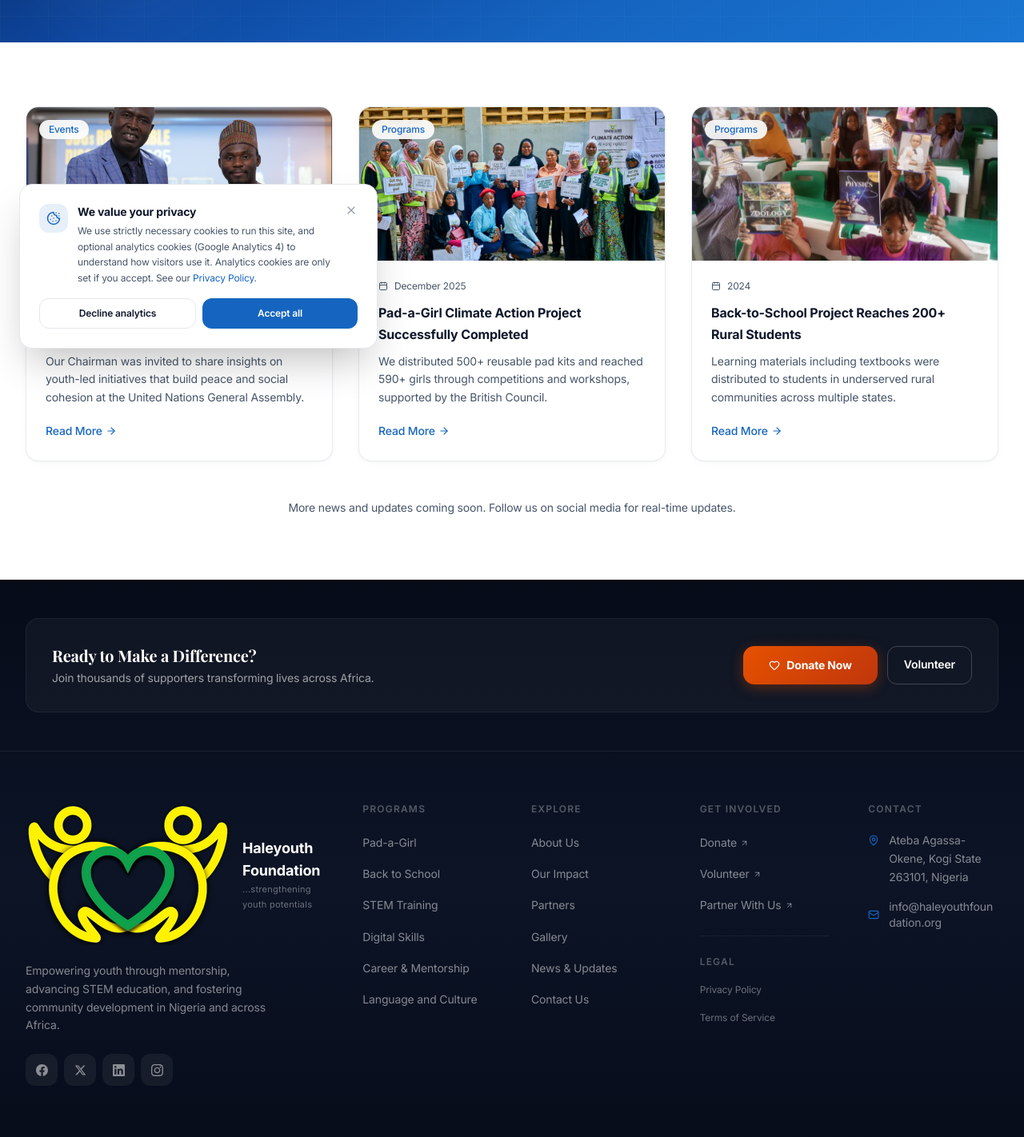
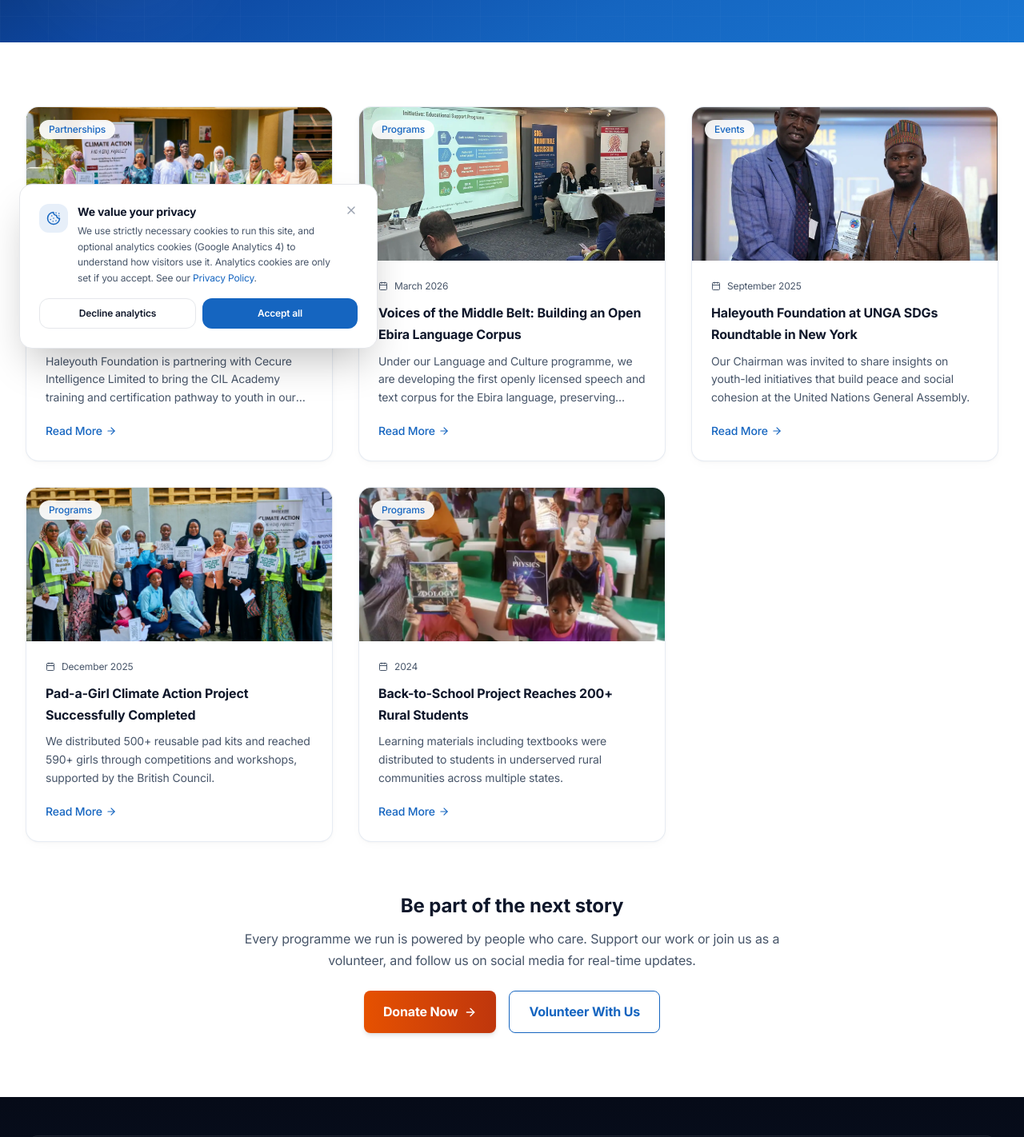
Before and after one commit to haleyouth/haleyouthfoundation, a Next.js app: page /news in a window 1280 px wide. Shown: the part 340-1762 px from the top of the page at 80% size. Built offline with nearby package versions, Linux system fonts and the light colour scheme; a web font is replaced by a local one.

Commit message:
feat: site content and layout updates across home, programs, get-involved, and impact
Home mission/about/newsletter refinements, get-involved (donate/volunteer/partner) and impact/news updates, footer and layout tweaks, and dependency bumps for the image-optimization and email tooling.

```diff
--- a/package.json
+++ b/package.json
@@ -4,6 +4,8 @@
   "private": true,
   "scripts": {
     "dev": "next dev",
+    "optimize-images": "node scripts/optimize-images.mjs",
+    "prebuild": "node scripts/optimize-images.mjs",
     "build": "next build",
     "start": "next start",
     "lint": "eslint",
@@ -28,7 +30,7 @@
     "firebase": "^12.11.0",
     "framer-motion": "^12.38.0",
     "lucide-react": "^1.7.0",
-    "next": "16.2.2",
+    "next": "^16.2.10",
     "react": "19.2.4",
     "react-dom": "19.2.4",
     "react-hook-form": "^7.72.1",
@@ -42,7 +44,7 @@
     "@types/react": "^19",
     "@types/react-dom": "^19",
     "eslint": "^9",
-    "eslint-config-next": "16.2.2",
+    "eslint-config-next": "^16.2.10",
     "tailwindcss": "^4",
     "typescript": "^5"
   }
--- a/src/app/get-involved/donate/page.tsx
+++ b/src/app/get-involved/donate/page.tsx
@@ -4,6 +4,7 @@ import { useState } from "react";
 import { motion } from "framer-motion";
 import PageHeader from "@/components/ui/PageHeader";
 import { submitDonation } from "@/lib/submissions";
+import { logConversion } from "@/lib/firebase";
 import { SITE_CONFIG } from "@/lib/constants";
 import { Heart, BookOpen, Shirt, Shield, CreditCard, Building2, CheckCircle, AlertCircle, Loader2, User, Mail, MessageSquare, Copy, Check, Phone } from "lucide-react";
 
@@ -81,8 +82,10 @@ export default function DonatePage() {
     if (!effectiveAmount || !name || !email || !phone) return;
     setLoading(true);
     setError("");
+    void logConversion("donate_intent", { amount: effectiveAmount, currency, program });
     try {
       await submitDonation({ name, email, phone, amount: effectiveAmount, currency, program, message, method, anonymous });
+      void logConversion("donate_submitted", { amount: effectiveAmount, currency, program });
       setSubmitted(true);
     } catch {
       setError("Something went wrong. Please try again or contact us directly.");
--- a/src/app/get-involved/partner-with-us/page.tsx
+++ b/src/app/get-involved/partner-with-us/page.tsx
@@ -4,6 +4,7 @@ import { useState } from "react";
 import { motion } from "framer-motion";
 import PageHeader from "@/components/ui/PageHeader";
 import { submitPartner } from "@/lib/submissions";
+import { logConversion } from "@/lib/firebase";
 import { Send, CheckCircle, AlertCircle, Loader2, Target, Users, Globe, TrendingUp, Award, Handshake } from "lucide-react";
 
 const benefits = [
@@ -29,6 +30,7 @@ export default function PartnerWithUsPage() {
     setError("");
     try {
       await submitPartner(form);
+      void logConversion("partner_applied");
       setSubmitted(true);
     } catch {
       setError("Something went wrong. Please try again.");
--- a/src/app/get-involved/volunteer/page.tsx
+++ b/src/app/get-involved/volunteer/page.tsx
@@ -4,6 +4,7 @@ import { useState } from "react";
 import { motion } from "framer-motion";
 import PageHeader from "@/components/ui/PageHeader";
 import { submitVolunteer } from "@/lib/submissions";
+import { logConversion } from "@/lib/firebase";
 import { Send, CheckCircle, AlertCircle, Loader2, Users, MapPin, Clock, Briefcase } from "lucide-react";
 
 export default function VolunteerPage() {
@@ -21,6 +22,7 @@ export default function VolunteerPage() {
     setError("");
     try {
       await submitVolunteer(form);
+      void logConversion("volunteer_applied");
       setSubmitted(true);
     } catch {
       setError("Something went wrong. Please try again.");
--- a/src/app/layout.tsx
+++ b/src/app/layout.tsx
@@ -22,6 +22,7 @@ const orgJsonLd = {
     addressCountry: SITE_CONFIG.addressParts.addressCountry,
   },
   email: SITE_CONFIG.email,
+  telephone: SITE_CONFIG.phoneHref,
   identifier: `CAC ${SITE_CONFIG.registrationNumber}`,
   sameAs: [
     SITE_CONFIG.social.facebook,
@@ -44,6 +45,7 @@ const playfair = Playfair_Display({
 });
 
 export const metadata: Metadata = {
+  metadataBase: new URL(SITE_CONFIG.url),
   title: {
     default: "Haleyouth Foundation — Strengthening Youth Potentials",
     template: "%s | Haleyouth Foundation",
--- a/src/app/news/page.tsx
+++ b/src/app/news/page.tsx
@@ -8,10 +8,26 @@ export const metadata: Metadata = { title: "News & Updates" };
 
 const posts = [
   {
+    slug: "cil-academy-digital-skills-partnership",
+    title: "New Partnership: Digital Skills Training with CIL Academy",
+    excerpt: "Haleyouth Foundation is partnering with Cecure Intelligence Limited to bring the CIL Academy training and certification pathway to youth in our communities, with internship and employment pathways for graduates.",
+    image: "/images/events/Garki_IMG_0015.webp",
+    date: "June 2026",
+    category: "Partnerships",
+  },
+  {
+    slug: "voices-of-the-middle-belt-ebira-corpus",
+    title: "Voices of the Middle Belt: Building an Open Ebira Language Corpus",
+    excerpt: "Under our Language and Culture programme, we are developing the first openly licensed speech and text corpus for the Ebira language, preserving heritage and widening access to digital tools for millions of speakers.",
+    image: "/images/events/UNGA80_d.webp",
+    date: "March 2026",
+    category: "Programs",
+  },
+  {
     slug: "unga-sdgs-roundtable-2025",
     title: "Haleyouth Foundation at UNGA SDGs Roundtable in New York",
     excerpt: "Our Chairman was invited to share insights on youth-led initiatives that build peace and social cohesion at the United Nations General Assembly.",
-    image: "/images/events/UNGA80_a.jpg",
+    image: "/images/events/UNGA80_a.webp",
     date: "September 2025",
     category: "Events",
   },
@@ -19,7 +35,7 @@ const posts = [
     slug: "pad-a-girl-climate-action-completion",
     title: "Pad-a-Girl Climate Action Project Successfully Completed",
     excerpt: "We distributed 500+ reusable pad kits and reached 590+ girls through competitions and workshops, supported by the British Council.",
-    image: "/images/events/Garki_IMG_0011.jpg",
+    image: "/images/events/Garki_IMG_0011.webp",
     date: "December 2025",
     category: "Programs",
   },
@@ -27,7 +43,7 @@ const posts = [
     slug: "back-to-school-2024",
     title: "Back-to-School Project Reaches 200+ Rural Students",
     excerpt: "Learning materials including textbooks were distributed to students in underserved rural communities across multiple states.",
-    image: "/images/events/Back2School.jpg",
+    image: "/images/events/Back2School.webp",
     date: "2024",
     category: "Programs",
   },
@@ -61,8 +77,25 @@ export default function NewsPage() {
             ))}
           </div>
 
-          <div className="text-center mt-12">
-            <p className="text-text-secondary text-sm">More news and updates coming soon. Follow us on social media for real-time updates.</p>
+          <div className="text-center mt-16 max-w-2xl mx-auto">
+            <h2 className="text-2xl font-bold text-text-primary mb-3">Be part of the next story</h2>
+            <p className="text-text-secondary mb-6">
+              Every programme we run is powered by people who care. Support our work or join us as a volunteer, and follow us on social media for real-time updates.
+            </p>
+            <div className="flex flex-wrap justify-center gap-4">
+              <Link
+                href="/get-involved/donate"
+                className="inline-flex items-center gap-2 px-6 py-3 bg-gradient-to-r from-accent to-[#BF360C] text-white font-bold rounded-lg shadow-md hover:shadow-lg transition-all"
+              >
+                Donate Now <ArrowRight size={16} />
+              </Link>
+              <Link
+                href="/get-involved/volunteer"
+                className="inline-flex items-center gap-2 px-6 py-3 border border-primary text-primary font-bold rounded-lg hover:bg-primary/5 transition-all"
+              >
+                Volunteer With Us
+              </Link>
+            </div>
           </div>
         </div>
       </section>
--- a/src/components/home/AboutPreview.tsx
+++ b/src/components/home/AboutPreview.tsx
@@ -15,10 +15,10 @@ export default function AboutPreview() {
           <div className={`relative transition-all duration-700 ${inView ? "opacity-100 translate-x-0" : "opacity-0 -translate-x-8"}`}>
             <div className="relative w-full aspect-[4/3]">
               <div className="absolute top-0 left-0 w-[65%] h-[72%] rounded-xl sm:rounded-2xl overflow-hidden shadow-xl z-10">
-                <Image src="/images/events/UNGA80_a.jpg" alt="Haleyouth Foundation representatives at the SDGs Roundtable Discussion, UN General Assembly 2025, New York" fill className="object-cover" sizes="(max-width: 1024px) 60vw, 30vw" />
+                <Image src="/images/events/UNGA80_a.webp" alt="Haleyouth Foundation representatives at the SDGs Roundtable Discussion, UN General Assembly 2025, New York" fill className="object-cover" sizes="(max-width: 1024px) 60vw, 30vw" />
               </div>
               <div className="absolute bottom-0 right-0 w-[55%] h-[60%] rounded-xl sm:rounded-2xl overflow-hidden shadow-xl z-20 border-[3px] sm:border-4 border-white">
-                <Image src="/images/events/JabiAK ADAAVA 37.jpg" alt="Schoolgirls holding Pad-a-Girl advocacy placards at the Jabi distribution event, Abuja" fill className="object-cover" sizes="(max-width: 1024px) 50vw, 25vw" />
+                <Image src="/images/events/JabiAK ADAAVA 37.webp" alt="Schoolgirls holding Pad-a-Girl advocacy placards at the Jabi distribution event, Abuja" fill className="object-cover" sizes="(max-width: 1024px) 50vw, 25vw" />
               </div>
               {/* Stat badge */}
               <div className="absolute -bottom-2 left-2 sm:-bottom-3 sm:left-3 bg-white rounded-lg sm:rounded-xl p-2.5 sm:p-3 shadow-lg z-30 border border-gray-100">
--- a/src/components/home/NewsletterSignup.tsx
+++ b/src/components/home/NewsletterSignup.tsx
@@ -5,6 +5,7 @@ import { motion } from "framer-motion";
 import { useScrollAnimation } from "@/hooks/useScrollAnimation";
 import { Send, CheckCircle, Mail } from "lucide-react";
 import { submitNewsletter } from "@/lib/submissions";
+import { logConversion } from "@/lib/firebase";
 
 export default function NewsletterSignup() {
   const { ref, inView } = useScrollAnimation();
@@ -16,6 +17,7 @@ export default function NewsletterSignup() {
     if (email) {
       try {
         await submitNewsletter(email);
+        void logConversion("newsletter_signup");
       } catch {}
       setSubmitted(true);
       setEmail("");
--- a/src/components/layout/Footer.tsx
+++ b/src/components/layout/Footer.tsx
@@ -1,6 +1,6 @@
 import Link from "@/components/ui/Link";
 import Image from "next/image";
-import { MapPin, Mail, Heart, ArrowUpRight, Shield } from "lucide-react";
+import { MapPin, Mail, Phone, Heart, ArrowUpRight, Shield } from "lucide-react";
 import { FacebookIcon, XTwitterIcon, LinkedInIcon, InstagramIcon } from "@/components/ui/SocialIcons";
 import { SITE_CONFIG } from "@/lib/constants";
 
@@ -160,6 +160,14 @@ export default function Footer() {
                   {SITE_CONFIG.email}
                 </a>
               </div>
+              {SITE_CONFIG.phone && (
+                <div className="flex items-center gap-3">
+                  <Phone size={14} className="text-primary shrink-0" />
+                  <a href={`tel:${SITE_CONFIG.phoneHref}`} className="text-white/50 text-sm hover:text-white transition-colors">
+                    {SITE_CONFIG.phone}
+                  </a>
+                </div>
+              )}
             </div>
           </div>
         </div>
```
Also changed, not shown: src/app/impact/page.tsx (+49 -2 lines), src/components/home/MissionStatement.tsx (+7 -0 lines), 1 other file (tests, documents, lock files or other folders).
